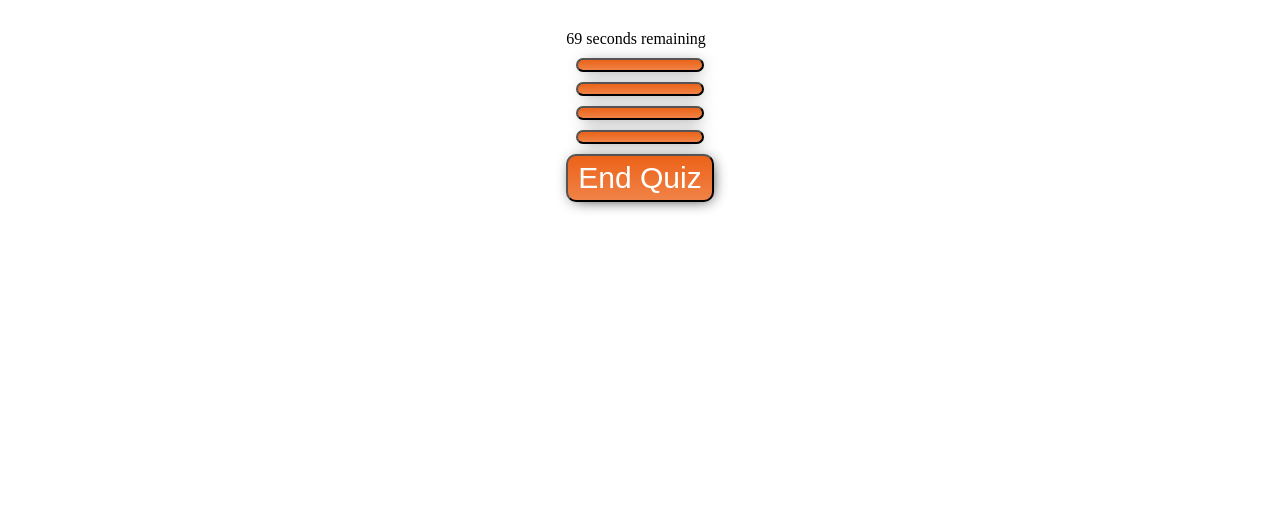
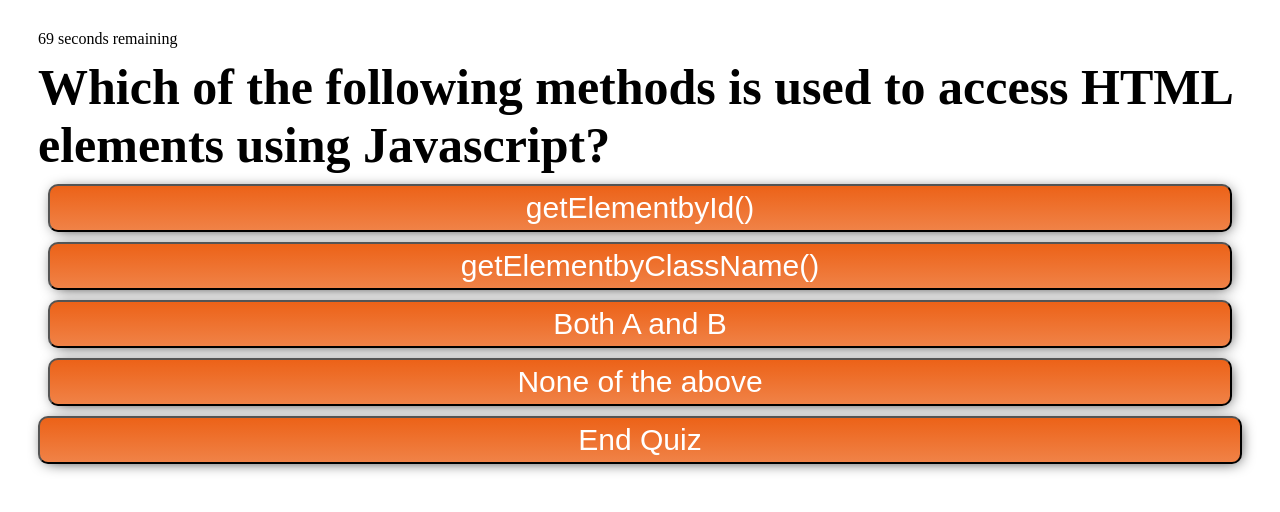
Before and after one commit to Kthao29/swifty-javacado, a plain HTML site: page index.html in a window 1280 px wide. Both pictures are taken after a click on the button "Start Javacado Quiz". Drawn offline with Linux system fonts and the light colour scheme.

Commit message:
Updated READMe

```diff
--- a/index.html
+++ b/index.html
@@ -19,22 +19,22 @@
 <div id="game" class="is-inactive" class="timer">
     <div>
         <div id="Timer"></div>
-        <div class="quiz-text"> <span></span> </div>
+        <div class="quiz-text"> <span>Which of the following methods is used to access HTML elements using Javascript?</span> </div>
         <div id="quiz-button">
             <div>
-                <button class="choice-text"><span></span></button>
+                <button class="choice-text"><span>getElementbyId()</span></button>
             </div>
 
             <div>
-                <button class="choice-text"><span></span></button>
+                <button class="choice-text"><span>getElementbyClassName()</span></button>
             </div>
 
             <div>
-                <button class="choice-text"><span></span></button>
+                <button class="choice-text"><span>Both A and B</span></button>
             </div>
 
             <div>
-                <button class="choice-text"><span></span></button>
+                <button class="choice-text"><span>None of the above</span></button>
             </div>
 
             <button id="end-quiz"> End Quiz </button>
```
Also changed, not shown: Screenshot 2023-10-02 at 4.49.51 PM.png (added), Screenshot 2023-10-02 at 4.50.42 PM.png (added), Screenshot 2023-10-02 at 4.52.31 PM.png (added), 1 other file.
